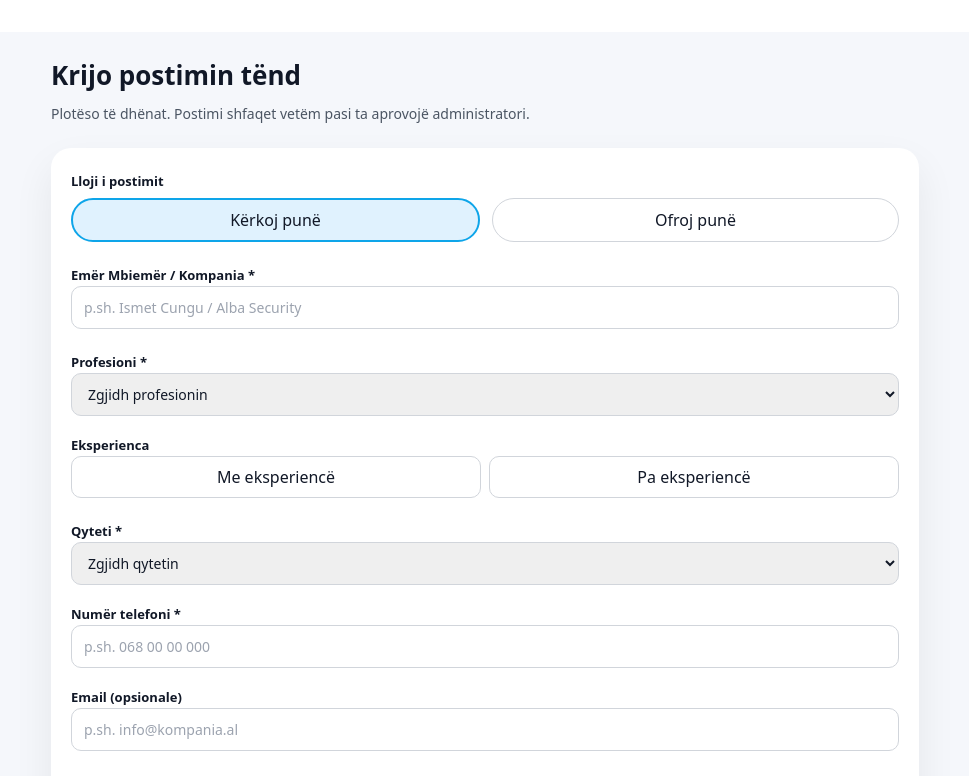
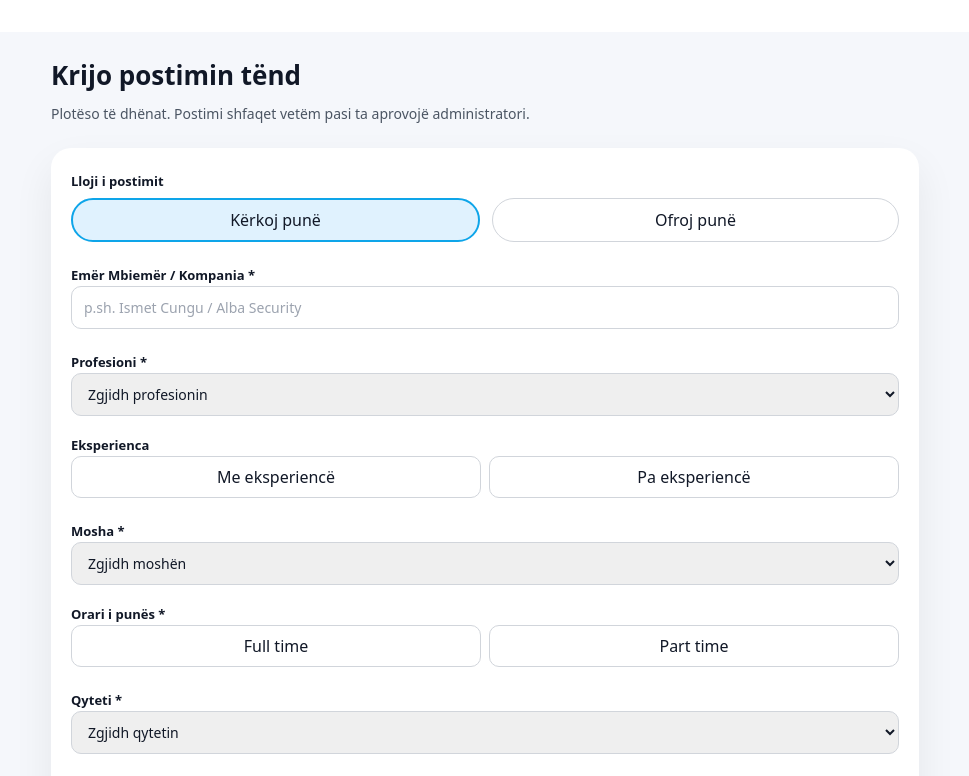
Before and after one commit to akord14/dakord, a Next.js app: page /post/new in a window 1280 px wide. Shown: the top 776 px of the page, without its empty margins (155-1124 px from the left). Built offline with nearby package versions, Linux system fonts and the light colour scheme.

Commit message:
Shto moshen dhe orarin e punes te krijimi i postimit

```diff
--- a/app/post/new/page.tsx
+++ b/app/post/new/page.tsx
@@ -4,53 +4,110 @@ import { FormEvent, useState } from "react";
 import { createClient } from "@supabase/supabase-js";
 
 type PostType = "seeking" | "offering";
+type WorkTime = "full_time" | "part_time" | "";
 
 function getSupabaseAnon() {
   const url = process.env.NEXT_PUBLIC_SUPABASE_URL;
   const key = process.env.NEXT_PUBLIC_SUPABASE_ANON_KEY;
 
   if (!url || !key) {
-    throw new Error("Mungon NEXT_PUBLIC_SUPABASE_URL ose NEXT_PUBLIC_SUPABASE_ANON_KEY");
+    throw new Error(
+      "Mungon NEXT_PUBLIC_SUPABASE_URL ose NEXT_PUBLIC_SUPABASE_ANON_KEY"
+    );
   }
 
   return createClient(url, key);
 }
 
 const CITIES = [
-  "Tiranë", "Durrës", "Vlorë", "Shkodër", "Fier", "Elbasan",
-  "Korçë", "Berat", "Gjirokastër", "Lezhë", "Kukës", "Dibër",
-  "Sarandë", "Pogradec", "Lushnjë", "Kavajë", "Laç", "Patos", "Të tjera",
+  "Tiranë",
+  "Durrës",
+  "Vlorë",
+  "Shkodër",
+  "Fier",
+  "Elbasan",
+  "Korçë",
+  "Berat",
+  "Gjirokastër",
+  "Lezhë",
+  "Kukës",
+  "Dibër",
+  "Sarandë",
+  "Pogradec",
+  "Lushnjë",
+  "Kavajë",
+  "Laç",
+  "Patos",
+  "Të tjera",
 ];
 
 const PROFESSIONS = [
-  "Elektricist", "Instalues kamerash sigurie", "Teknik alarmi",
-  "Montim kondicionerësh", "Instalues interneti / rrjeti", "Teknik mirëmbajtjeje",
-  "Hidraulik", "Montues mobilerie", "Punëtor ndërtimi", "Murator / Suvatues",
-  "Saldator", "Gjeometër",
-  "Shofer furgoni", "Shofer kamioni", "Shofer taksie", "Shofer personal",
+  "Elektricist",
+  "Instalues kamerash sigurie",
+  "Teknik alarmi",
+  "Montim kondicionerësh",
+  "Instalues interneti / rrjeti",
+  "Teknik mirëmbajtjeje",
+  "Hidraulik",
+  "Montues mobilerie",
+  "Punëtor ndërtimi",
+  "Murator / Suvatues",
+  "Saldator",
+  "Gjeometër",
+  "Shofer furgoni",
+  "Shofer kamioni",
+  "Shofer taksie",
+  "Shofer personal",
   "Korrier / Delivery",
-  "Magazinier", "Punëtor magazine", "Ngarkim / Shkarkim", "Operator forklift",
-  "Operator Call Center", "Asistent administrativ", "Sekretar/e",
-  "Financier / Kontabilist", "Ekonomist", "Data Entry",
-  "Shitës / Shitëse dyqani", "Konsulent shitjesh", "Agjent shitjesh terren",
+  "Magazinier",
+  "Punëtor magazine",
+  "Ngarkim / Shkarkim",
+  "Operator forklift",
+  "Operator Call Center",
+  "Asistent administrativ",
+  "Sekretar/e",
+  "Financier / Kontabilist",
+  "Ekonomist",
+  "Data Entry",
+  "Shitës / Shitëse dyqani",
+  "Konsulent shitjesh",
+  "Agjent shitjesh terren",
   "Shërbim klienti",
-  "IT / Support", "Programues / Developer", "Web Designer",
-  "Social Media Manager", "Digital Marketing", "Grafik Designer",
-  "Kamarier", "Banakier", "Kuzhinier", "Ndihmës kuzhinier", "Picajol", "Pastiçier",
-  "Parukier/e", "Estetiste", "Manikyr / Pedikyr",
-  "Punëtor fasonerie", "Punëtor pastrimi",
-  "Baby-sitter / Kujdestar fëmijësh", "Kujdestar të moshuarish",
+  "IT / Support",
+  "Programues / Developer",
+  "Web Designer",
+  "Social Media Manager",
+  "Digital Marketing",
+  "Grafik Designer",
+  "Kamarier",
+  "Banakier",
+  "Kuzhinier",
+  "Ndihmës kuzhinier",
+  "Picajol",
+  "Pastiçier",
+  "Parukier/e",
+  "Estetiste",
+  "Manikyr / Pedikyr",
+  "Punëtor fasonerie",
+  "Punëtor pastrimi",
+  "Baby-sitter / Kujdestar fëmijësh",
+  "Kujdestar të moshuarish",
   "Arsimtar / Mësues privat",
   "Tjetër",
 ];
 
 const CURRENCIES = ["LEK", "EUR", "USD"];
 
+// Mosha 18–70
+const AGES = Array.from({ length: 70 - 18 + 1 }, (_, i) => 18 + i);
+
 export default function NewPostPage() {
   const [type, setType] = useState<PostType>("seeking");
   const [fullName, setFullName] = useState("");
   const [profession, setProfession] = useState("");
   const [experience, setExperience] = useState<"me" | "pa" | "">("");
+  const [age, setAge] = useState<string>(""); // ruajmë si string në formë
+  const [workTime, setWorkTime] = useState<WorkTime>(""); // full_time / part_time
   const [city, setCity] = useState("");
   const [phone, setPhone] = useState("");
   const [email, setEmail] = useState("");
@@ -69,10 +126,15 @@ export default function NewPostPage() {
     setErrorMsg("");
     setSuccessMsg("");
 
-    if (!fullName.trim()) return setErrorMsg("Emri / kompania është e detyrueshme.");
-    if (!profession.trim()) return setErrorMsg("Profesioni është i detyrueshëm.");
+    if (!fullName.trim())
+      return setErrorMsg("Emri / kompania është e detyrueshme.");
+    if (!profession.trim())
+      return setErrorMsg("Profesioni është i detyrueshëm.");
     if (!city.trim()) return setErrorMsg("Qyteti është i detyrueshëm.");
-    if (!phone.trim()) return setErrorMsg("Numri i telefonit është i detyrueshëm.");
+    if (!phone.trim())
+      return setErrorMsg("Numri i telefonit është i detyrueshëm.");
+    if (!age) return setErrorMsg("Mosha është e detyrueshme.");
+    if (!workTime) return setErrorMsg("Orari i punës është i detyrueshëm.");
 
     const title = `${fullName.trim()} — ${profession.trim()}`;
     const descParts: string[] = [];
@@ -83,8 +145,20 @@ export default function NewPostPage() {
     if (experience === "me") descParts.push("Me eksperiencë");
     if (experience === "pa") descParts.push("Pa eksperiencë");
 
+    if (age) {
+      descParts.push(`Mosha: ${age} vjeç`);
+    }
+
+    if (workTime) {
+      descParts.push(
+        `Orari: ${workTime === "full_time" ? "Full time" : "Part time"}`
+      );
+    }
+
     if (salary.trim()) {
-      descParts.push(`Paga: ${salaryApprox ? "afërsisht " : ""}${salary} ${salaryCurrency}`);
+      descParts.push(
+        `Paga: ${salaryApprox ? "afërsisht " : ""}${salary} ${salaryCurrency}`
+      );
     }
 
     if (fileList?.length) {
@@ -100,22 +174,40 @@ export default function NewPostPage() {
     if (email.trim()) contactParts.push(`Email: ${email.trim()}`);
     const contact = contactParts.join(" • ");
 
+    const ageNumber = age ? Number(age) : null;
+
     setLoading(true);
 
     try {
       const supabase = getSupabaseAnon();
       const { error } = await supabase.from("posts").insert([
-        { type, title, description: finalDescription, contact, status: "pending" },
+        {
+          type,
+          title,
+          description: finalDescription,
+          contact,
+          status: "pending",
+          age: ageNumber,
+          work_time: workTime || null,
+        },
       ]);
 
       if (error) return setErrorMsg("Gabim gjatë ruajtjes së postimit.");
 
       setSuccessMsg("Postimi u dërgua për aprovim!");
-      setFullName(""); setProfession(""); setExperience("");
-      setCity(""); setPhone(""); setEmail("");
-      setDescription(""); setSalary(""); setSalaryApprox(false);
-      setSalaryCurrency("LEK"); setFileList(null);
-
+      setFullName("");
+      setProfession("");
+      setExperience("");
+      setAge("");
+      setWorkTime("");
+      setCity("");
+      setPhone("");
+      setEmail("");
+      setDescription("");
+      setSalary("");
+      setSalaryApprox(false);
+      setSalaryCurrency("LEK");
+      setFileList(null);
     } catch {
       setErrorMsg("Gabim i papritur. Provo përsëri.");
     }
@@ -145,7 +237,8 @@ export default function NewPostPage() {
         </h1>
 
         <p style={{ fontSize: 14, color: "#4b5563", marginBottom: 24 }}>
-          Plotëso të dhënat. Postimi shfaqet vetëm pasi ta aprovojë administratori.
+          Plotëso të dhënat. Postimi shfaqet vetëm pasi ta aprovojë
+          administratori.
         </p>
 
         <form
@@ -161,7 +254,9 @@ export default function NewPostPage() {
         >
           {/* LLOJI */}
           <div>
-            <label style={{ fontWeight: 600, fontSize: 13 }}>Lloji i postimit</label>
+            <label style={{ fontWeight: 600, fontSize: 13 }}>
+              Lloji i postimit
+            </label>
             <div style={{ display: "flex", gap: 12, marginTop: 6 }}>
               {["seeking", "offering"].map((v) => (
                 <button
@@ -171,7 +266,8 @@ export default function NewPostPage() {
                   style={{
                     padding: "8px 14px",
                     borderRadius: 999,
-                    border: type === v ? "2px solid #0ea5e9" : "1px solid #d1d5db",
+                    border:
+                      type === v ? "2px solid #0ea5e9" : "1px solid #d1d5db",
                     background: type === v ? "#e0f2fe" : "white",
                     cursor: "pointer",
                     flex: 1,
@@ -194,8 +290,11 @@ export default function NewPostPage() {
               onChange={(e) => setFullName(e.target.value)}
               placeholder="p.sh. Ismet Cungu / Alba Security"
               style={{
-                width: "100%", padding: "10px 12px", borderRadius: 10,
-                border: "1px solid #d1d5db", fontSize: 14,
+                width: "100%",
+                padding: "10px 12px",
+                borderRadius: 10,
+                border: "1px solid #d1d5db",
+                fontSize: 14,
               }}
             />
           </div>
@@ -203,24 +302,33 @@ export default function NewPostPage() {
           {/* PROFESIONI + EKSPERIENCA */}
           <div style={{ display: "grid", gap: 16 }}>
             <div>
-              <label style={{ fontWeight: 600, fontSize: 13 }}>Profesioni *</label>
+              <label style={{ fontWeight: 600, fontSize: 13 }}>
+                Profesioni *
+              </label>
               <select
                 value={profession}
                 onChange={(e) => setProfession(e.target.value)}
                 style={{
-                  width: "100%", padding: "10px 12px", borderRadius: 10,
-                  border: "1px solid #d1d5db", fontSize: 14,
+                  width: "100%",
+                  padding: "10px 12px",
+                  borderRadius: 10,
+                  border: "1px solid #d1d5db",
+                  fontSize: 14,
                 }}
               >
                 <option value="">Zgjidh profesionin</option>
                 {PROFESSIONS.map((p) => (
-                  <option key={p} value={p}>{p}</option>
+                  <option key={p} value={p}>
+                    {p}
+                  </option>
                 ))}
               </select>
             </div>
 
             <div>
-              <label style={{ fontWeight: 600, fontSize: 13 }}>Eksperienca</label>
+              <label style={{ fontWeight: 600, fontSize: 13 }}>
+                Eksperienca
+              </label>
 
               <div style={{ display: "flex", gap: 8 }}>
                 <button
@@ -262,6 +370,76 @@ export default function NewPostPage() {
             </div>
           </div>
 
+          {/* MOSHA + ORARI I PUNËS */}
+          <div style={{ display: "grid", gap: 16 }}>
+            <div>
+              <label style={{ fontWeight: 600, fontSize: 13 }}>Mosha *</label>
+              <select
+                value={age}
+                onChange={(e) => setAge(e.target.value)}
+                style={{
+                  width: "100%",
+                  padding: "10px 12px",
+                  borderRadius: 10,
+                  border: "1px solid #d1d5db",
+                  fontSize: 14,
+                }}
+              >
+                <option value="">Zgjidh moshën</option>
+                {AGES.map((a) => (
+                  <option key={a} value={a}>
+                    {a} vjeç
+                  </option>
+                ))}
+              </select>
+            </div>
+
+            <div>
+              <label style={{ fontWeight: 600, fontSize: 13 }}>
+                Orari i punës *
+              </label>
+              <div style={{ display: "flex", gap: 8 }}>
+                <button
+                  type="button"
+                  onClick={() => setWorkTime("full_time")}
+                  style={{
+                    flex: 1,
+                    padding: "8px 10px",
+                    borderRadius: 10,
+                    border:
+                      workTime === "full_time"
+                        ? "2px solid #0ea5e9"
+                        : "1px solid #d1d5db",
+                    background:
+                      workTime === "full_time" ? "#e0f2fe" : "white",
+                    cursor: "pointer",
+                  }}
+                >
+                  Full time
+                </button>
+
+                <button
+                  type="button"
+                  onClick={() => setWorkTime("part_time")}
+                  style={{
+                    flex: 1,
+                    padding: "8px 10px",
+                    borderRadius: 10,
+                    border:
+                      workTime === "part_time"
+                        ? "2px solid #0ea5e9"
+                        : "1px solid #d1d5db",
+                    background:
+                      workTime === "part_time" ? "#e0f2fe" : "white",
+                    cursor: "pointer",
+                  }}
+                >
+                  Part time
+                </button>
+              </div>
+            </div>
+          </div>
+
           {/* QYTETI + TEL + EMAIL */}
           <div style={{ display: "grid", gap: 16 }}>
             <div>
@@ -279,35 +457,47 @@ export default function NewPostPage() {
               >
                 <option value="">Zgjidh qytetin</option>
                 {CITIES.map((c) => (
-                  <option key={c} value={c}>{c}</option>
+                  <option key={c} value={c}>
+                    {c}
+                  </option>
                 ))}
               </select>
             </div>
 
             <div>
-              <label style={{ fontWeight: 600, fontSize: 13 }}>Numër telefoni *</label>
+              <label style={{ fontWeight: 600, fontSize: 13 }}>
+                Numër telefoni *
+              </label>
               <input
                 type="tel"
                 value={phone}
                 onChange={(e) => setPhone(e.target.value)}
                 placeholder="p.sh. 068 00 00 000"
                 style={{
-                  width: "100%", padding: "10px 12px", borderRadius: 10,
-                  border: "1px solid #d1d5db", fontSize: 14,
+                  width: "100%",
+                  padding: "10px 12px",
+                  borderRadius: 10,
+                  border: "1px solid #d1d5db",
+                  fontSize: 14,
                 }}
               />
             </div>
 
             <div>
-              <label style={{ fontWeight: 600, fontSize: 13 }}>Email (opsionale)</label>
+              <label style={{ fontWeight: 600, fontSize: 13 }}>
+                Email (opsionale)
+              </label>
               <input
                 type="email"
                 value={email}
                 onChange={(e) => setEmail(e.target.value)}
                 placeholder="p.sh. info@kompania.al"
                 style={{
-                  width: "100%", padding: "10px 12px", borderRadius: 10,
-                  border: "1px solid #d1d5db", fontSize: 14,
+                  width: "100%",
+                  padding: "10px 12px",
+                  borderRadius: 10,
+                  border: "1px solid #d1d5db",
+                  fontSize: 14,
                 }}
               />
             </div>
@@ -324,8 +514,11 @@ export default function NewPostPage() {
               rows={4}
               placeholder="Shkruaj detajet e punës…"
               style={{
-                width: "100%", padding: "10px 12px", borderRadius: 12,
-                border: "1px solid #d1d5db", fontSize: 14,
+                width: "100%",
+                padding: "10px 12px",
+                borderRadius: 12,
+                border: "1px solid #d1d5db",
+                fontSize: 14,
                 resize: "vertical",
               }}
             />
@@ -334,20 +527,27 @@ export default function NewPostPage() {
           {/* PAGA */}
           <div style={{ display: "grid", gap: 16 }}>
             <div>
-              <label style={{ fontWeight: 600, fontSize: 13 }}>Paga (opsionale)</label>
+              <label style={{ fontWeight: 600, fontSize: 13 }}>
+                Paga (opsionale)
+              </label>
               <input
                 type="text"
                 value={salary}
                 onChange={(e) => setSalary(e.target.value)}
                 placeholder="p.sh. 60 000 / 4.5 orë"
                 style={{
-                  width: "100%", padding: "10px 12px", borderRadius: 10,
-                  border: "1px solid #d1d5db", fontSize: 14,
+                  width: "100%",
+                  padding: "10px 12px",
+                  borderRadius: 10,
+                  border: "1px solid #d1d5db",
+                  fontSize: 14,
                 }}
               />
             </div>
 
-            <label style={{ display: "flex", alignItems: "center", gap: 6 }}>
+            <label
+              style={{ display: "flex", alignItems: "center", gap: 6 }}
+            >
               <input
                 type="checkbox"
                 checked={salaryApprox}
@@ -370,7 +570,9 @@ export default function NewPostPage() {
                 }}
               >
                 {CURRENCIES.map((c) => (
-                  <option key={c} value={c}>{c}</option>
+                  <option key={c} value={c}>
+                    {c}
+                  </option>
                 ))}
               </select>
             </div>
@@ -378,14 +580,22 @@ export default function NewPostPage() {
 
           {/* FOTO */}
           <div>
-            <label style={{ fontWeight: 600, fontSize: 13 }}>Foto (opsionale)</label>
+            <label style={{ fontWeight: 600, fontSize: 13 }}>
+              Foto (opsionale)
+            </label>
             <input
               type="file"
               multiple
               onChange={(e) => setFileList(e.target.files)}
               style={{ fontSize: 13 }}
             />
-            <p style={{ fontSize: 12, color: "#6b7280", marginTop: 4 }}>
+            <p
+              style={{
+                fontSize: 12,
+                color: "#6b7280",
+                marginTop: 4,
+              }}
+            >
               Nëse nuk ngarkon foto, përdoret automatikisht një ikon profesionit.
             </p>
           </div>
@@ -426,7 +636,8 @@ export default function NewPostPage() {
             style={{
               padding: "12px 22px",
               borderRadius: 999,
-              background: "linear-gradient(135deg, #38bdf8, #0ea5e9, #0f172a)",
+              background:
+                "linear-gradient(135deg, #38bdf8, #0ea5e9, #0f172a)",
               color: "white",
               fontWeight: 600,
               fontSize: 15,
```
